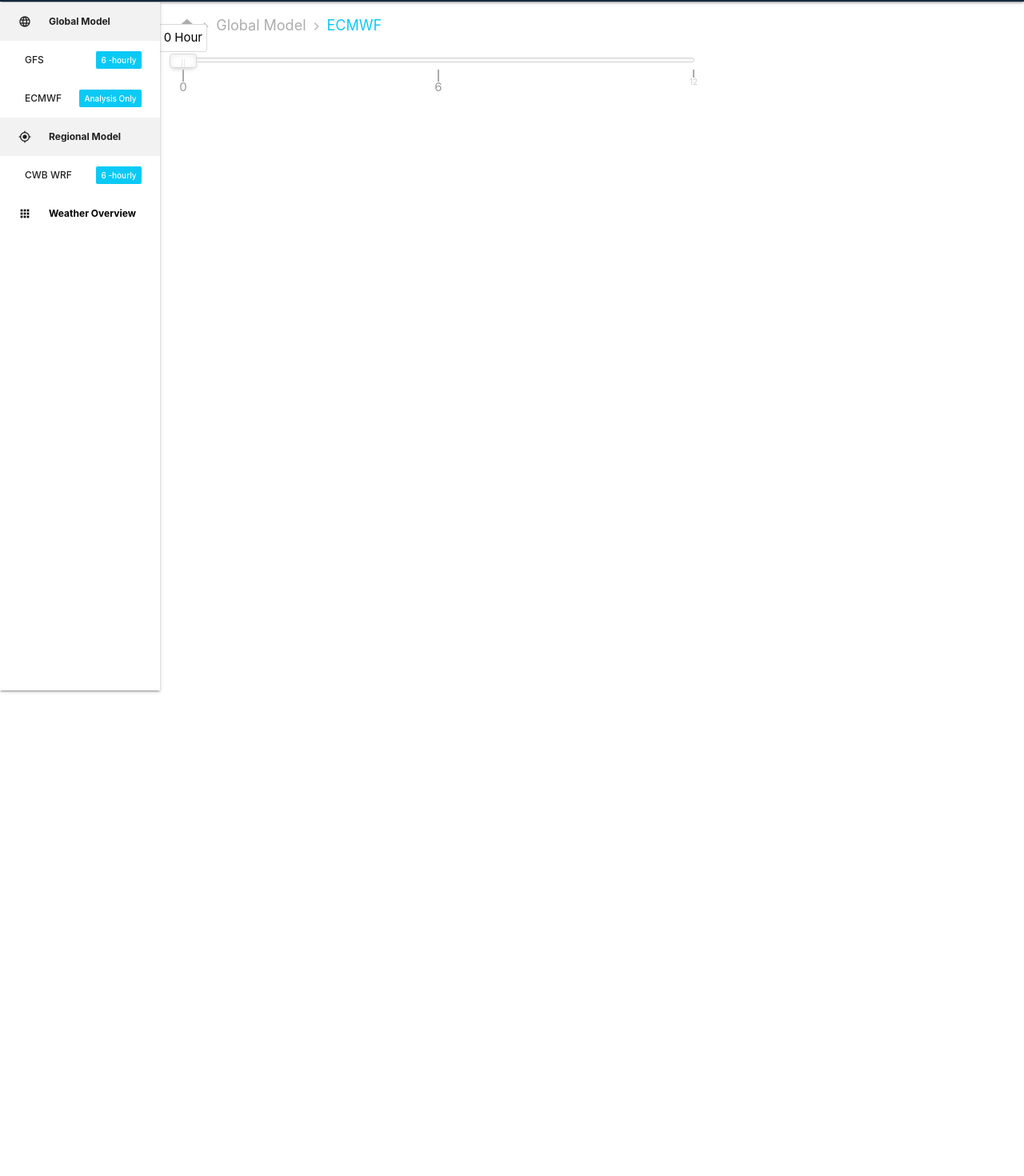
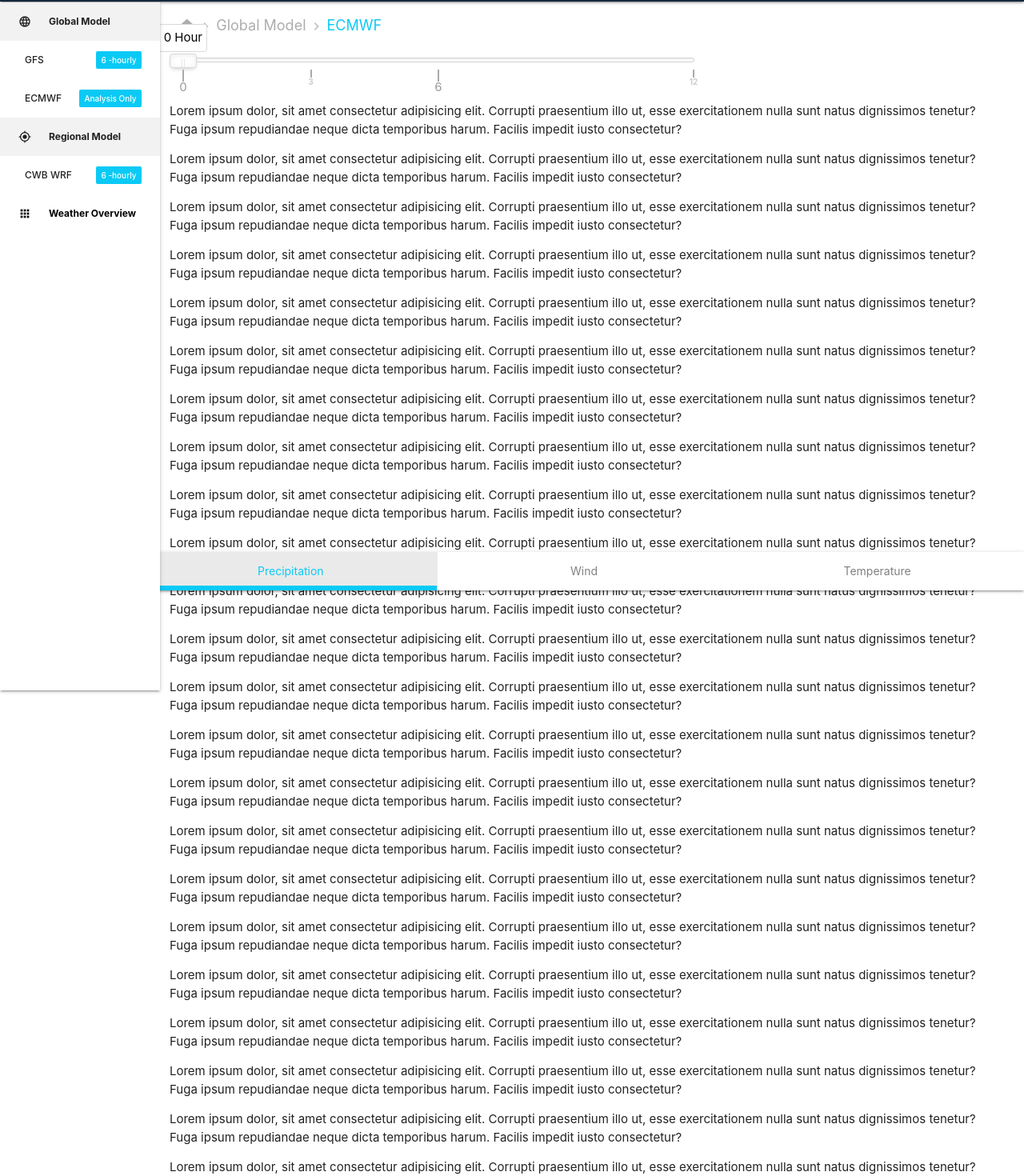
Before and after one commit to ShinKaiMa/atmo-app, a React (Create React App) app: page /model/global/analysis/ECMWF in a window 1280 px wide. Shown: the part 62-1532 px from the top of the page at 80% size. Before the commit the page ends 800 px from the top, so only its background shows below. Built offline with nearby package versions, Linux system fonts and the light colour scheme.

Commit message:
Add. bottom navbar in ModelView layout.

```diff
--- a/src/components/MobileSideNavbar.js
+++ b/src/components/MobileSideNavbar.js
@@ -23,7 +23,7 @@ const MobileSideNavbar = (props) => {
     return (
         <ul
             id="slide-out"
-            className="sidenav sidenav-close hide-on-large-only"
+            className="sidenav hide-on-large-only"
             style={{ width: "280px" }}
         >
             <ul className="collapsible collapsible-accordion">
--- a/src/index.css
+++ b/src/index.css
@@ -74,6 +74,25 @@ nav {
   background-color: #ffffff !important;
 }
 
+.tabs .tab a{
+  color: gray !important;
+} /*color to the text*/
+
+.tabs .tab a:hover {
+  background-color:rgba(1,1,1,0.05) !important;
+  color:#0ACAF5 !important;
+} /*Text color on hover*/
+
+.tabs .tab a.active {
+  background-color: rgba(50,50,50,0.1) !important;
+  color: #0ACAF5 !important;
+} /*Background and text color when a tab is active*/
+
+.tabs .indicator {
+  background-color:#0ACAF5 !important;
+  height: 6px !important;
+} /*Color of underline*/
+
 .breadcrumb.pointer{
   cursor: pointer;
 }
@@ -99,3 +118,14 @@ nav {
 .noUi-handle::before {
   height: 10px !important;
 }
+
+.noUi-value-sub {
+  color: rgba(205,145,120,1);
+  font-weight: bold;
+  cursor: not-allowed;;
+}
+
+.noUi-marker-sub {
+  background-color: rgba(205,145,120,1);
+  cursor: not-allowed;;
+}
--- a/src/layouts/ModelView.js
+++ b/src/layouts/ModelView.js
@@ -6,7 +6,7 @@ import { unaryExpression } from "@babel/types";
 import ModelViewBreadcrumbs from "../components/ModelViewBreadcrumbs";
 import noUiSlider from "nouislider";
 import "nouislider/distribute/nouislider.css";
-import ModelViewSlider from '../components/ModelViewSlider'
+import ModelViewSlider from "../components/ModelViewSlider";
 
 const ModelView = props => {
   useEffect(() => {
@@ -41,14 +41,17 @@ const ModelView = props => {
     //     }
     //   ]
     // });
+    var tabs = document.querySelectorAll(".tabs");
+    var instance = M.Tabs.init(tabs);
   }, []);
 
   return (
-    <div className="mainLayout container" id="container">
-      <div className="row">
-        <ModelViewBreadcrumbs props />
-      </div>
-      {/* <div>
+    <div>
+      <div className="mainLayout container" id="container">
+        <div className="row">
+          <ModelViewBreadcrumbs props />
+        </div>
+        {/* <div>
         <div
           id="slider"
           // style={{ height: "6px", marginTop: "10px", marginLeft: "32px", width:"300px" }}
@@ -61,7 +64,85 @@ const ModelView = props => {
           }}
         ></div>
       </div> */}
-      <ModelViewSlider/>
+        <ModelViewSlider />
+        {/* <div class="row" style={{margin:"0px", padding:"0px"}}>
+        <nav class="nav-extended col s12">
+          <div class="nav-content">
+            <ul class="tabs tabs-transparent">
+              <li class="tab">
+                <a href="#test1">Test 1</a>
+              </li>
+              <li class="tab">
+                <a class="active" href="#test2">
+                  Test 2
+                </a>
+              </li>
+              <li class="tab">
+                <a href="#test4">Test 4</a>
+              </li>
+            </ul>
+          </div>
+        </nav>
+      </div> */}
+      <p>Lorem ipsum dolor, sit amet consectetur adipisicing elit. Corrupti praesentium illo ut, esse exercitationem nulla sunt natus dignissimos tenetur? Fuga ipsum repudiandae neque dicta temporibus harum. Facilis impedit iusto consectetur?</p>
+      <p>Lorem ipsum dolor, sit amet consectetur adipisicing elit. Corrupti praesentium illo ut, esse exercitationem nulla sunt natus dignissimos tenetur? Fuga ipsum repudiandae neque dicta temporibus harum. Facilis impedit iusto consectetur?</p>
+      <p>Lorem ipsum dolor, sit amet consectetur adipisicing elit. Corrupti praesentium illo ut, esse exercitationem nulla sunt natus dignissimos tenetur? Fuga ipsum repudiandae neque dicta temporibus harum. Facilis impedit iusto consectetur?</p>
+      <p>Lorem ipsum dolor, sit amet consectetur adipisicing elit. Corrupti praesentium illo ut, esse exercitationem nulla sunt natus dignissimos tenetur? Fuga ipsum repudiandae neque dicta temporibus harum. Facilis impedit iusto consectetur?</p>
+      <p>Lorem ipsum dolor, sit amet consectetur adipisicing elit. Corrupti praesentium illo ut, esse exercitationem nulla sunt natus dignissimos tenetur? Fuga ipsum repudiandae neque dicta temporibus harum. Facilis impedit iusto consectetur?</p>
+      <p>Lorem ipsum dolor, sit amet consectetur adipisicing elit. Corrupti praesentium illo ut, esse exercitationem nulla sunt natus dignissimos tenetur? Fuga ipsum repudiandae neque dicta temporibus harum. Facilis impedit iusto consectetur?</p>
+      <p>Lorem ipsum dolor, sit amet consectetur adipisicing elit. Corrupti praesentium illo ut, esse exercitationem nulla sunt natus dignissimos tenetur? Fuga ipsum repudiandae neque dicta temporibus harum. Facilis impedit iusto consectetur?</p>
+      <p>Lorem ipsum dolor, sit amet consectetur adipisicing elit. Corrupti praesentium illo ut, esse exercitationem nulla sunt natus dignissimos tenetur? Fuga ipsum repudiandae neque dicta temporibus harum. Facilis impedit iusto consectetur?</p>
+      <p>Lorem ipsum dolor, sit amet consectetur adipisicing elit. Corrupti praesentium illo ut, esse exercitationem nulla sunt natus dignissimos tenetur? Fuga ipsum repudiandae neque dicta temporibus harum. Facilis impedit iusto consectetur?</p>
+      <p>Lorem ipsum dolor, sit amet consectetur adipisicing elit. Corrupti praesentium illo ut, esse exercitationem nulla sunt natus dignissimos tenetur? Fuga ipsum repudiandae neque dicta temporibus harum. Facilis impedit iusto consectetur?</p>
+      <p>Lorem ipsum dolor, sit amet consectetur adipisicing elit. Corrupti praesentium illo ut, esse exercitationem nulla sunt natus dignissimos tenetur? Fuga ipsum repudiandae neque dicta temporibus harum. Facilis impedit iusto consectetur?</p>
+      <p>Lorem ipsum dolor, sit amet consectetur adipisicing elit. Corrupti praesentium illo ut, esse exercitationem nulla sunt natus dignissimos tenetur? Fuga ipsum repudiandae neque dicta temporibus harum. Facilis impedit iusto consectetur?</p>
+      <p>Lorem ipsum dolor, sit amet consectetur adipisicing elit. Corrupti praesentium illo ut, esse exercitationem nulla sunt natus dignissimos tenetur? Fuga ipsum repudiandae neque dicta temporibus harum. Facilis impedit iusto consectetur?</p>
+      <p>Lorem ipsum dolor, sit amet consectetur adipisicing elit. Corrupti praesentium illo ut, esse exercitationem nulla sunt natus dignissimos tenetur? Fuga ipsum repudiandae neque dicta temporibus harum. Facilis impedit iusto consectetur?</p>
+      <p>Lorem ipsum dolor, sit amet consectetur adipisicing elit. Corrupti praesentium illo ut, esse exercitationem nulla sunt natus dignissimos tenetur? Fuga ipsum repudiandae neque dicta temporibus harum. Facilis impedit iusto consectetur?</p>
+      <p>Lorem ipsum dolor, sit amet consectetur adipisicing elit. Corrupti praesentium illo ut, esse exercitationem nulla sunt natus dignissimos tenetur? Fuga ipsum repudiandae neque dicta temporibus harum. Facilis impedit iusto consectetur?</p>
+      <p>Lorem ipsum dolor, sit amet consectetur adipisicing elit. Corrupti praesentium illo ut, esse exercitationem nulla sunt natus dignissimos tenetur? Fuga ipsum repudiandae neque dicta temporibus harum. Facilis impedit iusto consectetur?</p>
+      <p>Lorem ipsum dolor, sit amet consectetur adipisicing elit. Corrupti praesentium illo ut, esse exercitationem nulla sunt natus dignissimos tenetur? Fuga ipsum repudiandae neque dicta temporibus harum. Facilis impedit iusto consectetur?</p>
+      <p>Lorem ipsum dolor, sit amet consectetur adipisicing elit. Corrupti praesentium illo ut, esse exercitationem nulla sunt natus dignissimos tenetur? Fuga ipsum repudiandae neque dicta temporibus harum. Facilis impedit iusto consectetur?</p>
+      <p>Lorem ipsum dolor, sit amet consectetur adipisicing elit. Corrupti praesentium illo ut, esse exercitationem nulla sunt natus dignissimos tenetur? Fuga ipsum repudiandae neque dicta temporibus harum. Facilis impedit iusto consectetur?</p>
+      <p>Lorem ipsum dolor, sit amet consectetur adipisicing elit. Corrupti praesentium illo ut, esse exercitationem nulla sunt natus dignissimos tenetur? Fuga ipsum repudiandae neque dicta temporibus harum. Facilis impedit iusto consectetur?</p>
+      <p>Lorem ipsum dolor, sit amet consectetur adipisicing elit. Corrupti praesentium illo ut, esse exercitationem nulla sunt natus dignissimos tenetur? Fuga ipsum repudiandae neque dicta temporibus harum. Facilis impedit iusto consectetur?</p>
+      <p>Lorem ipsum dolor, sit amet consectetur adipisicing elit. Corrupti praesentium illo ut, esse exercitationem nulla sunt natus dignissimos tenetur? Fuga ipsum repudiandae neque dicta temporibus harum. Facilis impedit iusto consectetur?</p>
+      <p>Lorem ipsum dolor, sit amet consectetur adipisicing elit. Corrupti praesentium illo ut, esse exercitationem nulla sunt natus dignissimos tenetur? Fuga ipsum repudiandae neque dicta temporibus harum. Facilis impedit iusto consectetur?</p>
+      <p>Lorem ipsum dolor, sit amet consectetur adipisicing elit. Corrupti praesentium illo ut, esse exercitationem nulla sunt natus dignissimos tenetur? Fuga ipsum repudiandae neque dicta temporibus harum. Facilis impedit iusto consectetur?</p>
+      <p>Lorem ipsum dolor, sit amet consectetur adipisicing elit. Corrupti praesentium illo ut, esse exercitationem nulla sunt natus dignissimos tenetur? Fuga ipsum repudiandae neque dicta temporibus harum. Facilis impedit iusto consectetur?</p>
+      <p>Lorem ipsum dolor, sit amet consectetur adipisicing elit. Corrupti praesentium illo ut, esse exercitationem nulla sunt natus dignissimos tenetur? Fuga ipsum repudiandae neque dicta temporibus harum. Facilis impedit iusto consectetur?</p>
+      <p>Lorem ipsum dolor, sit amet consectetur adipisicing elit. Corrupti praesentium illo ut, esse exercitationem nulla sunt natus dignissimos tenetur? Fuga ipsum repudiandae neque dicta temporibus harum. Facilis impedit iusto consectetur?</p>
+      <p>Lorem ipsum dolor, sit amet consectetur adipisicing elit. Corrupti praesentium illo ut, esse exercitationem nulla sunt natus dignissimos tenetur? Fuga ipsum repudiandae neque dicta temporibus harum. Facilis impedit iusto consectetur?</p>
+      <p>Lorem ipsum dolor, sit amet consectetur adipisicing elit. Corrupti praesentium illo ut, esse exercitationem nulla sunt natus dignissimos tenetur? Fuga ipsum repudiandae neque dicta temporibus harum. Facilis impedit iusto consectetur?</p>
+      </div>
+      <div
+        class="mainLayout container"
+        id="container"
+        style={{
+          position: "fixed",
+          bottom: "0",
+          margin: "0px",
+          width: "100%"
+        }}
+      >
+          <nav class="nav-extended">
+            <div class="nav-content">
+              <ul class="tabs tabs-transparent row">
+                <li class="tab col s4">
+                  <a style={{textTransform:"none"}}>Precipitation</a>
+                </li>
+                <li class="tab col s4">
+                  <a style={{textTransform:"none"}}>
+                    Wind
+                  </a>
+                </li>
+                <li class="tab col s4">
+                  <a  style={{textTransform:"none"}}>Temperature</a>
+                </li>
+              </ul>
+            </div>
+          </nav>
+      </div>
     </div>
   );
 };
```
Also changed, not shown: src/components/ModelViewSlider.js (+19 -36 lines).
